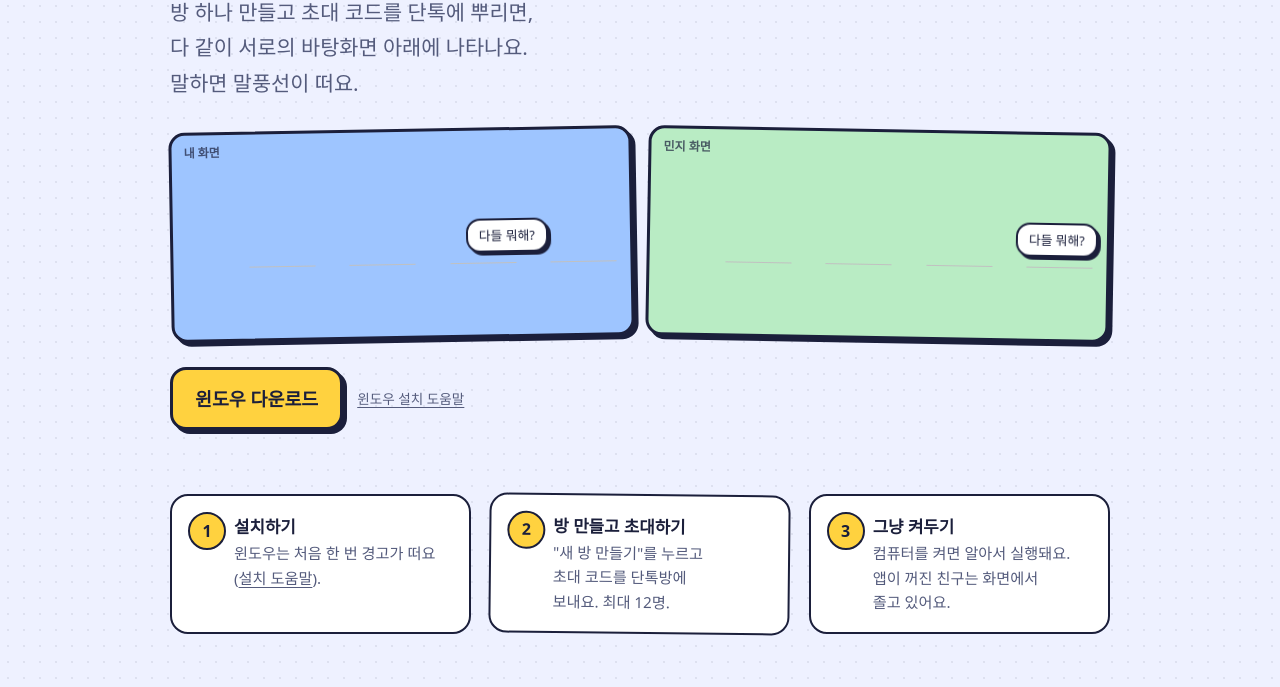
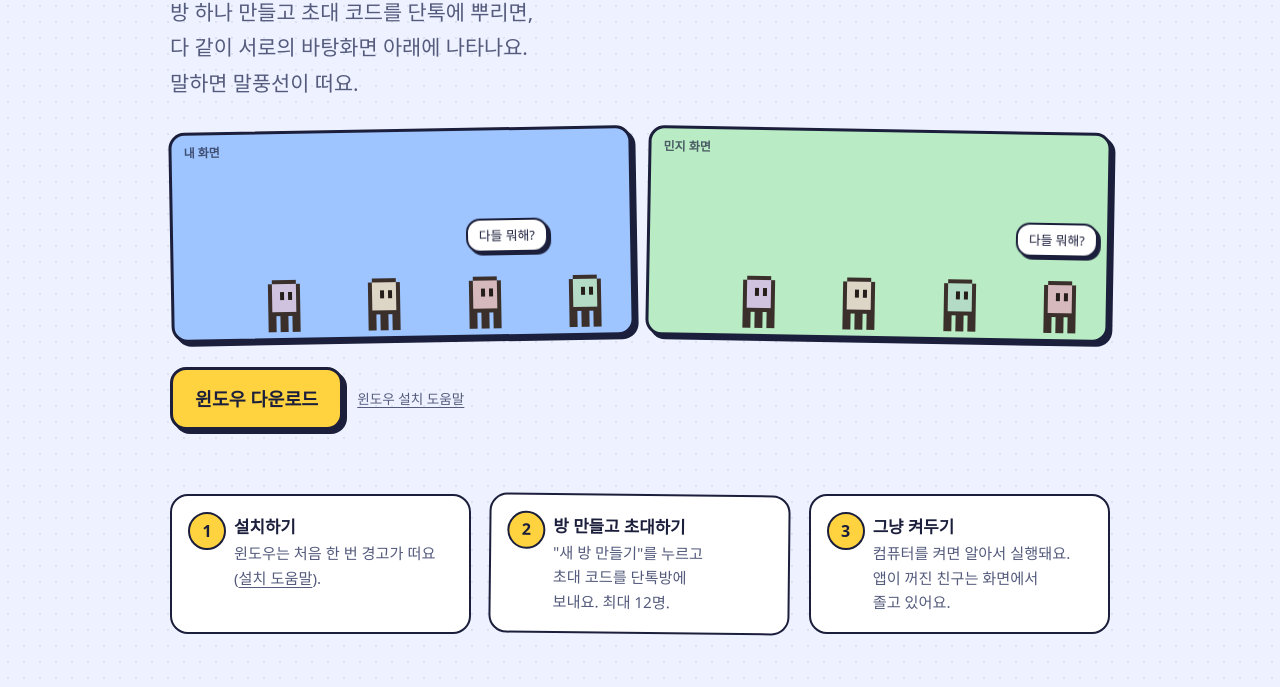
Before and after one commit to Manggae-ko/hitoday, an Electron app: page web/index.html in a window 1280 px wide. Shown: the part 322-1009 px from the top of the page. Drawn offline with Linux system fonts and the light colour scheme.

Commit message:
[fix] 다운로드 페이지 스프라이트 경로·표시 크기를 ghost 64px 시트에 맞춤

```diff
--- a/web/index.html
+++ b/web/index.html
@@ -56,8 +56,8 @@
       .screen.left { background: var(--sky); rotate: -1deg; }
       .screen.right { background: var(--grass); rotate: 1deg; }
       .screen .label { position: absolute; top: 8px; left: 12px; font-size: 0.75rem; font-weight: 800; color: #1b1f3b; opacity: 0.7; }
-      .mochi { position: absolute; bottom: 6px; width: 66px; height: 66px; overflow: hidden; }
-      .mochi img { display: block; width: 264px; height: 264px; image-rendering: pixelated; animation: idle 1.1s steps(2) infinite; }
+      .mochi { position: absolute; bottom: 6px; width: 64px; height: 64px; overflow: hidden; }
+      .mochi img { display: block; width: 256px; height: 256px; image-rendering: pixelated; animation: idle 1.1s steps(2) infinite; }
       @keyframes idle { to { transform: translateX(-128px); } }
       .s0 { right: 3%; }
       .s1 { right: 25%; }
@@ -134,19 +134,19 @@
         <div class="scene" role="img" aria-label="두 사람의 화면 아래에 같은 방 친구들이 서 있고, 새 친구가 걸어 들어온 뒤 민지와 내가 말풍선으로 대화하는 장면">
           <div class="screen left">
             <span class="label">내 화면</span>
-            <span class="mochi s0"><img src="sprites/mochi-2.png" alt="" width="264" height="264" /></span>
-            <span class="mochi s1"><img src="sprites/mochi-0.png" alt="" width="264" height="264" /></span>
-            <span class="mochi s2"><img src="sprites/mochi-3.png" alt="" width="264" height="264" /></span>
-            <span class="mochi s3"><img src="sprites/mochi-4.png" alt="" width="264" height="264" /></span>
+            <span class="mochi s0"><img src="sprites/ghost-2.png" alt="" width="256" height="256" /></span>
+            <span class="mochi s1"><img src="sprites/ghost-0.png" alt="" width="256" height="256" /></span>
+            <span class="mochi s2"><img src="sprites/ghost-3.png" alt="" width="256" height="256" /></span>
+            <span class="mochi s3"><img src="sprites/ghost-4.png" alt="" width="256" height="256" /></span>
             <span class="bubble at-s1 first">다들 뭐해?</span>
             <span class="bubble at-s0 second">일하는 척 ㅋㅋ</span>
           </div>
           <div class="screen right">
             <span class="label">민지 화면</span>
-            <span class="mochi s0"><img src="sprites/mochi-0.png" alt="" width="264" height="264" /></span>
-            <span class="mochi s1"><img src="sprites/mochi-2.png" alt="" width="264" height="264" /></span>
-            <span class="mochi s2"><img src="sprites/mochi-3.png" alt="" width="264" height="264" /></span>
-            <span class="mochi s3"><img src="sprites/mochi-4.png" alt="" width="264" height="264" /></span>
+            <span class="mochi s0"><img src="sprites/ghost-0.png" alt="" width="256" height="256" /></span>
+            <span class="mochi s1"><img src="sprites/ghost-2.png" alt="" width="256" height="256" /></span>
+            <span class="mochi s2"><img src="sprites/ghost-3.png" alt="" width="256" height="256" /></span>
+            <span class="mochi s3"><img src="sprites/ghost-4.png" alt="" width="256" height="256" /></span>
             <span class="bubble at-s0 first">다들 뭐해?</span>
             <span class="bubble at-s1 second">일하는 척 ㅋㅋ</span>
           </div>
```
